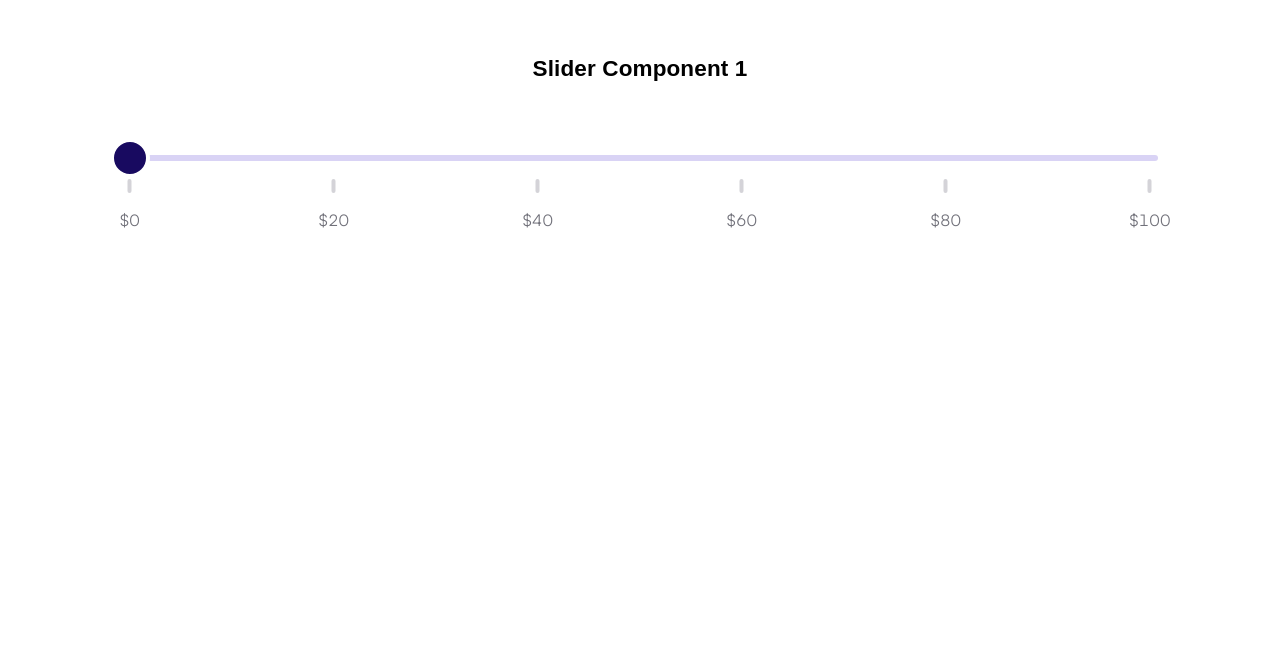
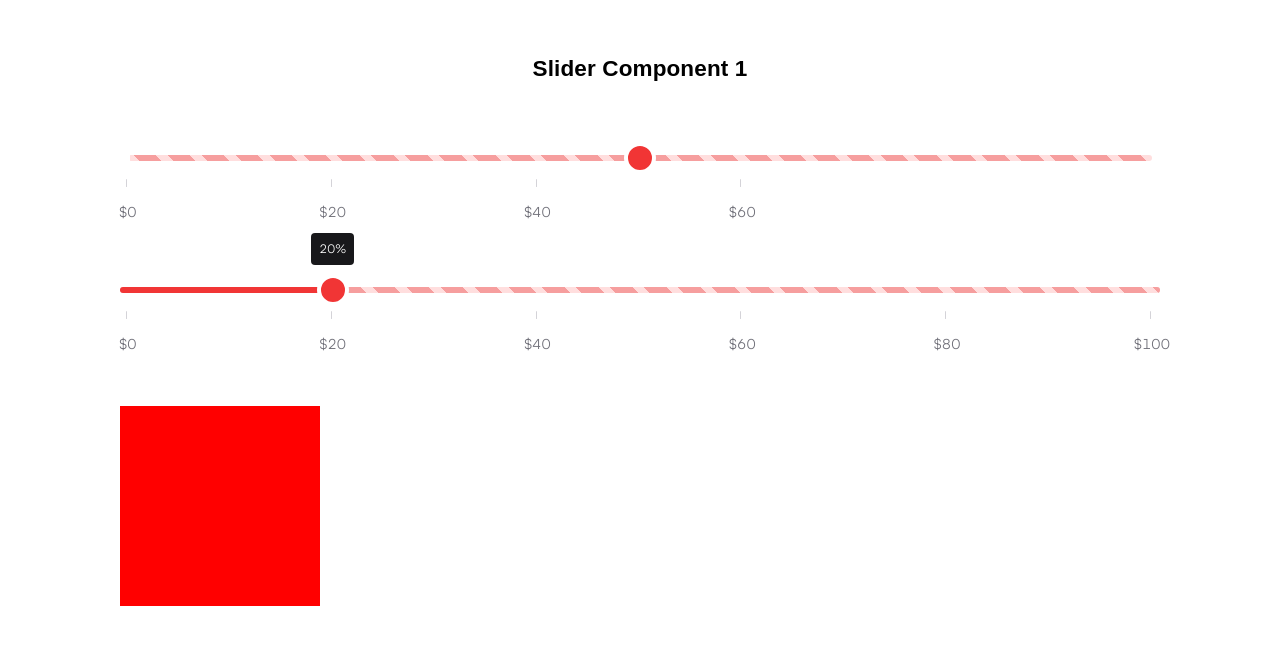
Before and after one commit to bgoyal2222/react-ts, a React (Vite) app: page / in a window 1280 px wide. Shown: the part 144-800 px from the top of the page. Built offline with nearby package versions, Linux system fonts and the light colour scheme.

Commit message:
Tooltip Cleanups

```diff
--- a/src/App.tsx
+++ b/src/App.tsx
@@ -62,7 +62,7 @@
 						margin: "6rem",
 					}}
 				>
-					{/* <Slider
+					<Slider
 						disabled
 						defaultValue={50}
 						showLabelOnHover={true}
@@ -72,7 +72,6 @@
 							{ value: 40, label: "$40" },
 							{ value: 60, label: "$60" },
 						]}
-						disabledPercentage={50}
 					/>
 					<Slider
 						label={(value) => `${value}%`}
@@ -89,7 +88,15 @@
 							{ value: 100, label: "$100" },
 						]}
 						disabledPercentage={20}
-					/> */}
+					/>
+
+					<div
+						style={{
+							width: "20rem",
+							height: "20rem",
+							backgroundColor: "red",
+						}}
+					></div>
 					<Slider
 						size='l'
 						variant='purple'
--- a/src/components/Tooltip/Tooltip.module.scss
+++ b/src/components/Tooltip/Tooltip.module.scss
@@ -2,10 +2,10 @@
     font-size: var(--hb-font-size-s);
     position: absolute;
     width: min-content;
-    color: #ffffff;
+    color: var(--hb-base-white);
 }
 
 .arrow {
-    background-color: #ffffff;
+    background-color: var(--hb-base-white);
     border: 0;
 }
```
Also changed, not shown: src/hooks/useMove.ts (indentation only).
